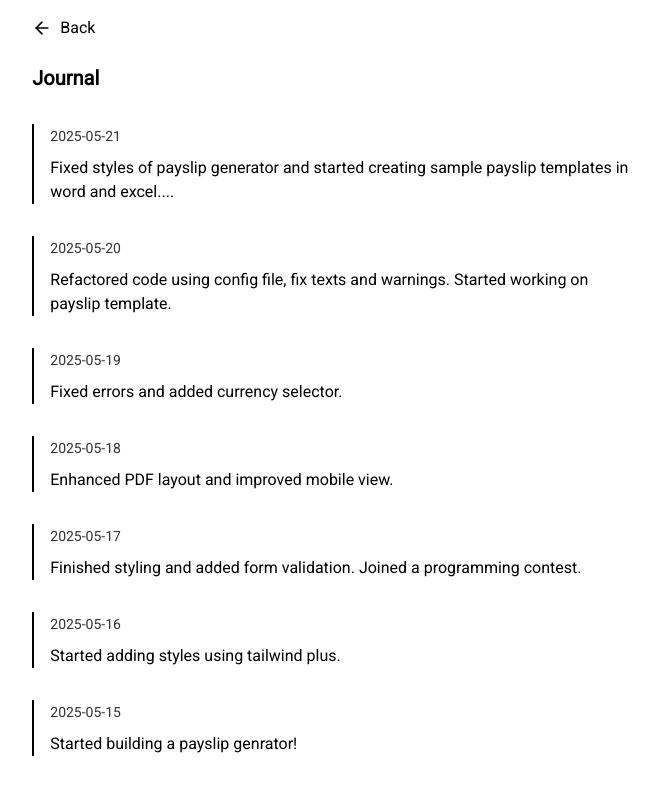
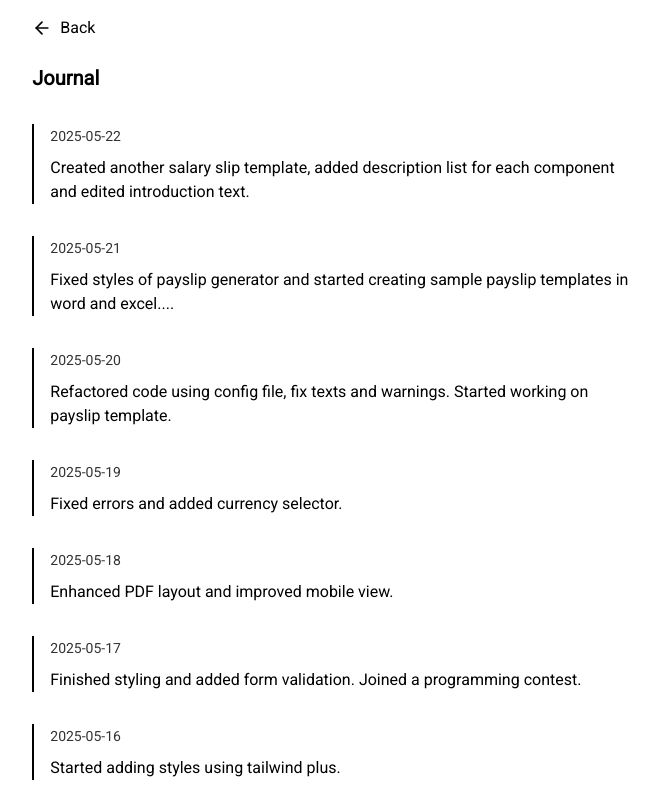
Before and after one commit to minamicode/minamicode.com, a Next.js app: page /journal in a window 1280 px wide. Shown: the top 786 px of the page, without its empty margins (309-968 px from the left). Built offline with nearby package versions, Linux system fonts and the light colour scheme.

Commit message:
add a journal entry

```diff
--- a/src/app/_components/JournalEntries.tsx
+++ b/src/app/_components/JournalEntries.tsx
@@ -6,6 +6,10 @@ type JournalEntry = {
 };
 
 const entries: JournalEntry[] = [
+  {
+    date: "2025-05-22",
+    text: "Created another salary slip template, added description list for each component and edited introduction text.",
+  },
   {
     date: "2025-05-21",
     text: "Fixed styles of payslip generator and started creating sample payslip templates in word and excel....",
```
